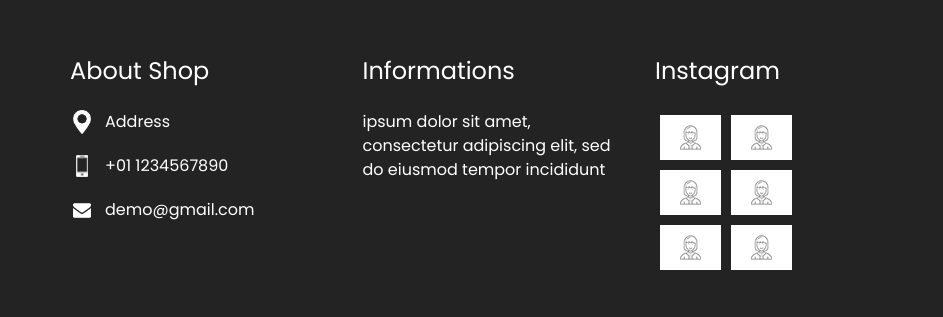
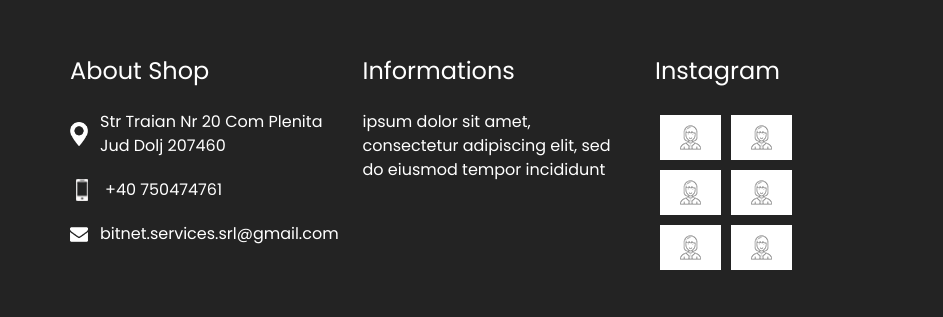
Before and after one commit to iulianbasangeac/iulianbasangeac.github.io, a plain HTML site: page index.html in a window 1280 px wide. Shown: the part 5027-5344 px from the top of the page, 0-943 px from the left. Drawn offline with nearby package versions, Linux system fonts and the light colour scheme.

Commit message:
Update index.html

```diff
--- a/index.html
+++ b/index.html
@@ -499,7 +499,9 @@
                 <img src="images/location-white.png" width="18px" alt="">
               </div>
               <p>
-                Address
+                Str Traian Nr 20
+                Com Plenita Jud Dolj
+                207460
               </p>
             </div>
             <div>
@@ -507,7 +509,7 @@
                 <img src="images/telephone-white.png" width="12px" alt="">
               </div>
               <p>
-                +01 1234567890
+                +40 750474761
               </p>
             </div>
             <div>
@@ -515,7 +517,7 @@
                 <img src="images/envelope-white.png" width="18px" alt="">
               </div>
               <p>
-                demo@gmail.com
+                bitnet.services.srl@gmail.com
               </p>
             </div>
           </div>
```
